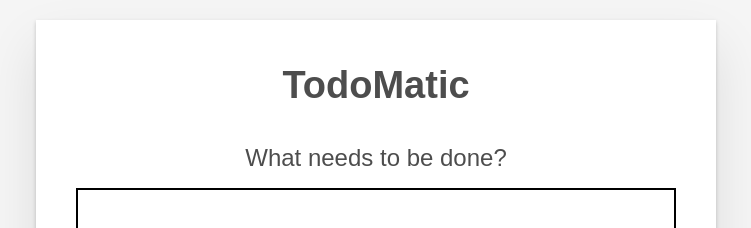
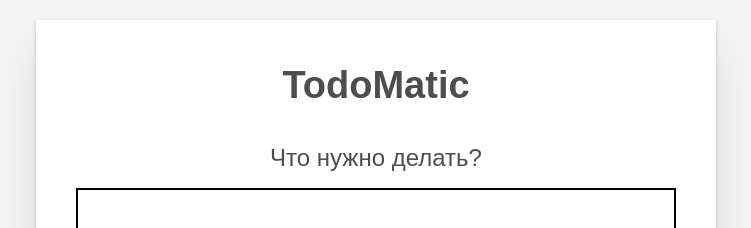
Before and after one commit to KlopKlopovnikoff/DZ_React, a React (Vite) app: page / in a window 1280 px wide. Shown: the top 228 px of the page, without its empty margins (264-1015 px from the left). Built offline with nearby package versions, Linux system fonts and the light colour scheme.

Commit message:
Update Form.jsx

```diff
--- a/src/components/Form.jsx
+++ b/src/components/Form.jsx
@@ -2,10 +2,6 @@ import { useState } from "react";
 
 function Form(props) {
   const [name, setName] = useState('');
-
-  // NOTE: As written, this function has a bug: it doesn't prevent the user
-  // from submitting an empty form. This is left as an exercise for developers
-  // working through MDN's React tutorial.
   function handleSubmit(event) {
     event.preventDefault();
     props.addTask(name);
@@ -20,7 +16,7 @@ function Form(props) {
     <form onSubmit={handleSubmit}>
       <h2 className="label-wrapper">
         <label htmlFor="new-todo-input" className="label__lg">
-          What needs to be done?
+          Что нужно делать?
         </label>
       </h2>
 
```
